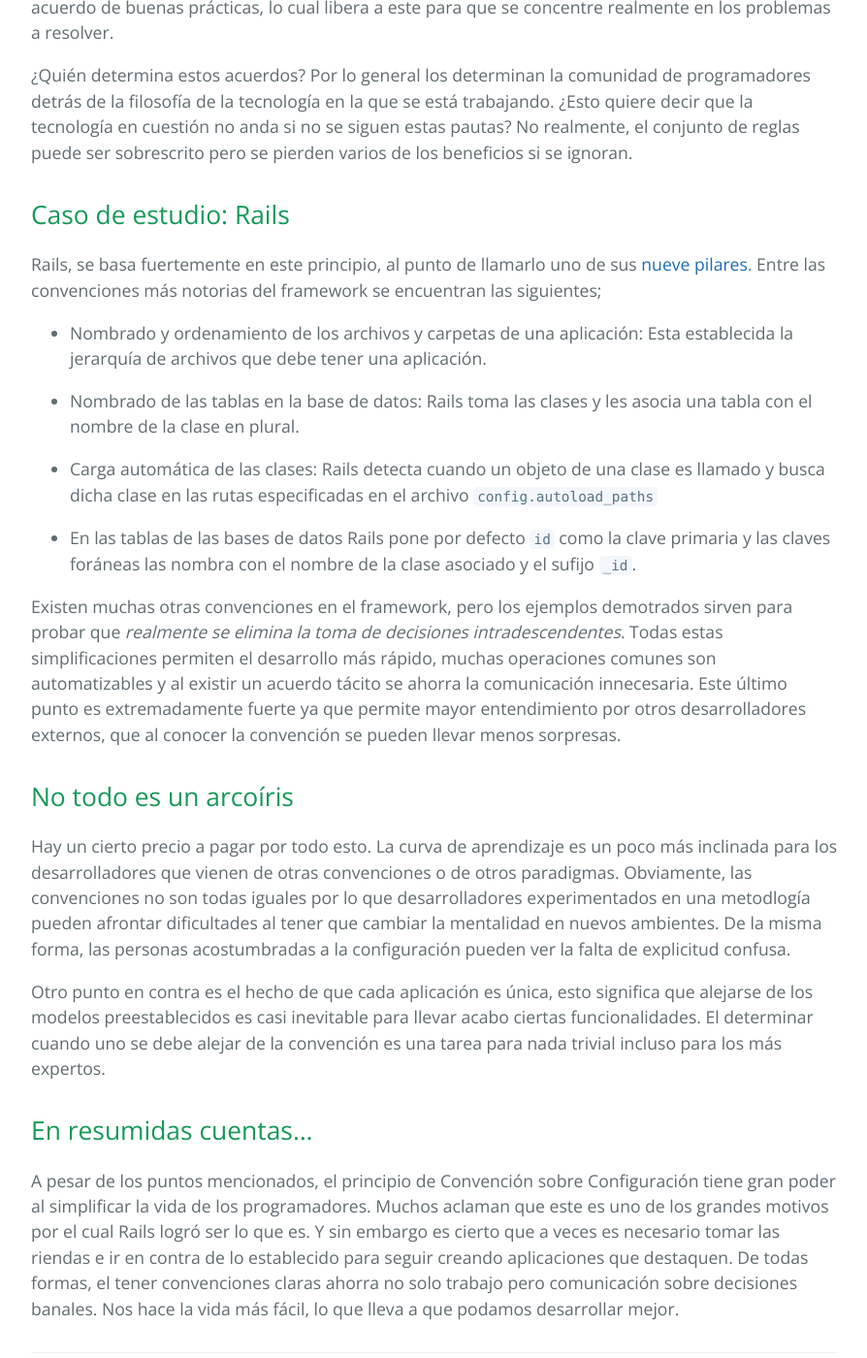
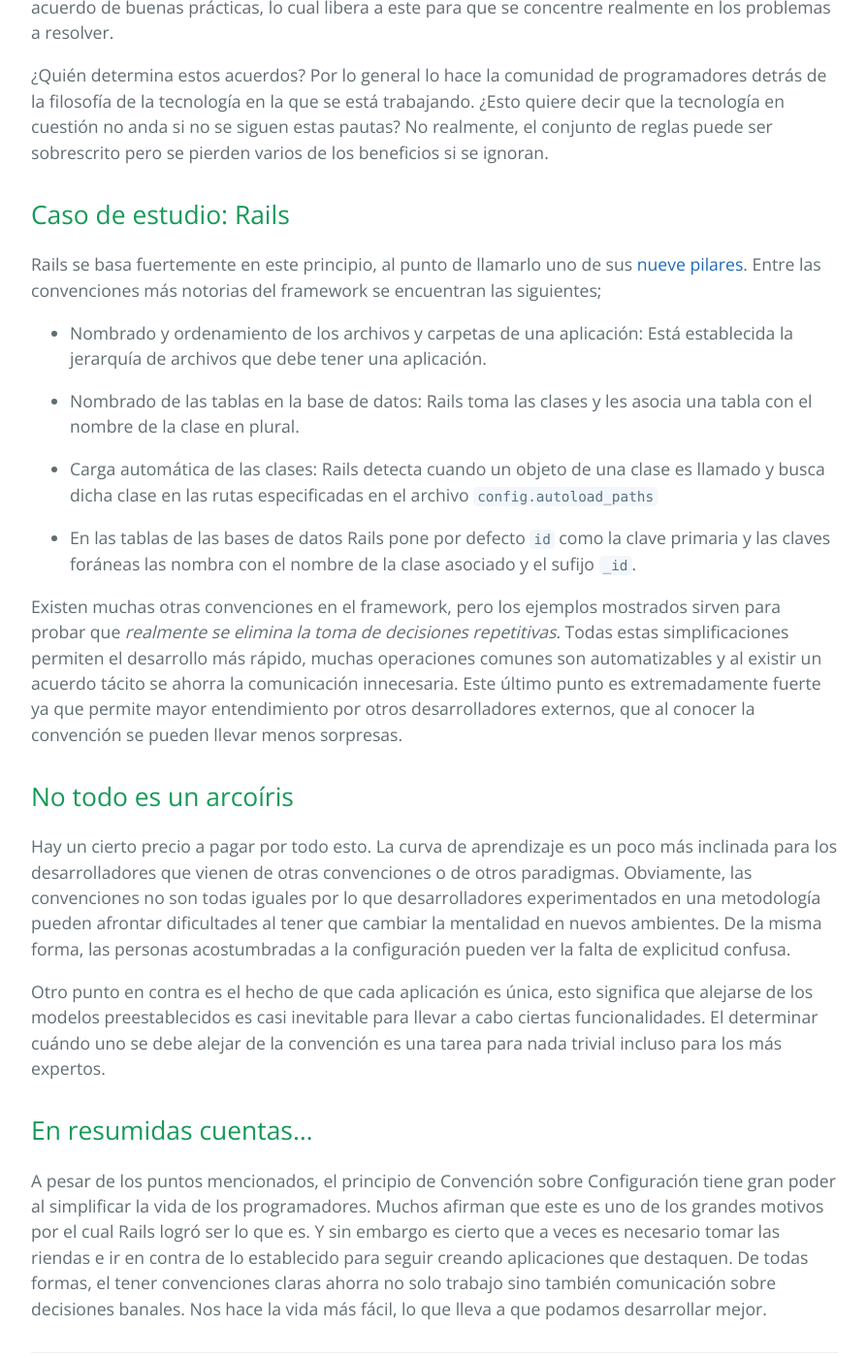
Before and after one commit to dsusviela/dsusviela.github.io, a Jekyll site: the page built from index.md, in a window 1280 px wide and 1400 px high, scrolled down 780 px. Shown: the whole window at 97% size, without its empty margins (192-1086 px from the left). Built offline with Jekyll 4.4.1, drawn with Linux system fonts in a browser that asks for light colours; our own code applies the rules of GitHub Pages for plain Markdown files; some of the changed text lies outside the part shown.

Commit message:
spelling and grammar revision

```diff
--- a/index.md
+++ b/index.md
@@ -1,33 +1,33 @@
-Hace un tiempo una amiga me pregunto si su bolso de 60 litros podía viajar como equipaje de mano y así evitarse el proceso tedioso del despacho. Mi respuesta era lo que ella menos esperaba; “Depende”. Y si, es la verdad. Cada aerolínea tiene sus propias normas sobre los distintos tamaños de lo que constituye “equipaje de mano”. Incluso cuando se trata del mismo modelo de avión, no se pueden poner de acuerdo con un tamaño estándard. Ella tenía que tomar una decisión al tener que determinar si intentaba viajar con ese bolso y arriesgar tener que pagar el despacho o comprar otro un poco mas chico el cual probablemente no se ajustaba a sus necesidades. Y ni hablar de la cadena de decisiones que surgen a partir de la segunda opción. Mi amiga estaba siendo **víctima de la falta de convención** y no lo sabía.
+Hace un tiempo una amiga me preguntó si su bolso de 60 litros podía viajar como equipaje de mano y así evitarse el proceso tedioso del despacho. Mi respuesta era lo que ella menos esperaba; “Depende”. Y sí, es la verdad. Cada aerolínea tiene sus propias normas sobre los distintos tamaños de lo que constituye “equipaje de mano”. Incluso cuando se trata del mismo modelo de avión, no se pueden poner de acuerdo con un tamaño estándar. Ella tenía que tomar una decisión al tener que determinar si intentaba viajar con ese bolso y arriesgar tener que pagar el despacho o comprar otro un poco más chico el cual probablemente no se ajustaba a sus necesidades. Y ni hablar de la cadena de decisiones que surgen a partir de la segunda opción. Mi amiga estaba siendo **víctima de la falta de convención** y no lo sabía.
 
 * * *
 
-## Libremonos de las decisiones innecesarias
+## Librémonos de las decisiones innecesarias
 
 En el mundo del software existe un concepto el cual se llama “Convención sobre configuración”, quizás más conocido en inglés por “Convention over configuration” el cual busca simplificarnos la vida. El objetivo es simple, decrecer la cantidad de decisiones de un programador mediante el acuerdo de buenas prácticas, lo cual libera a este para que se concentre realmente en los problemas a resolver.
 
-¿Quién determina estos acuerdos? Por lo general los determinan la comunidad de programadores detrás de la filosofía de la tecnología en la que se está trabajando. ¿Esto quiere decir que la tecnología en cuestión no anda si no se siguen estas pautas? No realmente, el conjunto de reglas puede ser sobrescrito pero se pierden varios de los beneficios si se ignoran.
+¿Quién determina estos acuerdos? Por lo general lo hace la comunidad de programadores detrás de la filosofía de la tecnología en la que se está trabajando. ¿Esto quiere decir que la tecnología en cuestión no anda si no se siguen estas pautas? No realmente, el conjunto de reglas puede ser sobrescrito pero se pierden varios de los beneficios si se ignoran.
 
 ## Caso de estudio: Rails
 
-Rails, se basa fuertemente en este principio, al punto de llamarlo uno de sus [nueve pilares](https://rubyonrails.org/doctrine/). Entre las convenciones más notorias del framework se encuentran las siguientes;
+Rails se basa fuertemente en este principio, al punto de llamarlo uno de sus [nueve pilares](https://rubyonrails.org/doctrine/). Entre las convenciones más notorias del framework se encuentran las siguientes;
 
- - Nombrado y ordenamiento de los archivos y carpetas de una aplicación: Esta establecida la jerarquía de archivos que debe tener una aplicación.
+- Nombrado y ordenamiento de los archivos y carpetas de una aplicación: Está establecida la jerarquía de archivos que debe tener una aplicación.
 
- - Nombrado de las tablas en la base de datos: Rails toma las clases y les asocia una tabla con el nombre de la clase en plural.
+- Nombrado de las tablas en la base de datos: Rails toma las clases y les asocia una tabla con el nombre de la clase en plural.
 
- - Carga automática de las clases: Rails detecta cuando un objeto de una clase es llamado y busca dicha clase en las rutas especificadas en el archivo `config.autoload_paths`
+- Carga automática de las clases: Rails detecta cuando un objeto de una clase es llamado y busca dicha clase en las rutas especificadas en el archivo `config.autoload_paths`
 
- - En las tablas de las bases de datos Rails pone por defecto `id` como la clave primaria y las claves foráneas las nombra con el nombre de la clase asociado y el sufijo `_id`.
+- En las tablas de las bases de datos Rails pone por defecto `id` como la clave primaria y las claves foráneas las nombra con el nombre de la clase asociado y el sufijo `_id`.
 
- Existen muchas otras convenciones en el framework, pero los ejemplos demotrados sirven para probar que *realmente se elimina la toma de decisiones intradescendentes*. Todas estas simplificaciones permiten el desarrollo más rápido, muchas operaciones comunes son automatizables y al existir un acuerdo tácito se ahorra la comunicación innecesaria. Este último punto es extremadamente fuerte ya que permite mayor entendimiento por otros desarrolladores externos, que al conocer la convención se pueden llevar menos sorpresas.
+Existen muchas otras convenciones en el framework, pero los ejemplos mostrados sirven para probar que *realmente se elimina la toma de decisiones repetitivas*. Todas estas simplificaciones permiten el desarrollo más rápido, muchas operaciones comunes son automatizables y al existir un acuerdo tácito se ahorra la comunicación innecesaria. Este último punto es extremadamente fuerte ya que permite mayor entendimiento por otros desarrolladores externos, que al conocer la convención se pueden llevar menos sorpresas.
 
 ## No todo es un arcoíris
 
-Hay un cierto precio a pagar por todo esto. La curva de aprendizaje es un poco más inclinada para los desarrolladores que vienen de otras convenciones o de otros paradigmas. Obviamente, las convenciones no son todas iguales por lo que desarrolladores experimentados en una metodlogía pueden afrontar dificultades al tener que cambiar la mentalidad en nuevos ambientes. De la misma forma, las personas acostumbradas a la configuración pueden ver la falta de explicitud confusa.
+Hay un cierto precio a pagar por todo esto. La curva de aprendizaje es un poco más inclinada para los desarrolladores que vienen de otras convenciones o de otros paradigmas. Obviamente, las convenciones no son todas iguales por lo que desarrolladores experimentados en una metodología pueden afrontar dificultades al tener que cambiar la mentalidad en nuevos ambientes. De la misma forma, las personas acostumbradas a la configuración pueden ver la falta de explicitud confusa.
 
-Otro punto en contra es el hecho de que cada aplicación es única, esto significa que alejarse de los modelos preestablecidos es casi inevitable para llevar acabo ciertas funcionalidades. El determinar cuando uno se debe alejar de la convención es una tarea para nada trivial incluso para los más expertos.
+Otro punto en contra es el hecho de que cada aplicación es única, esto significa que alejarse de los modelos preestablecidos es casi inevitable para llevar a cabo ciertas funcionalidades. El determinar cuándo uno se debe alejar de la convención es una tarea para nada trivial incluso para los más expertos.
 
 ## En resumidas cuentas...
 
-A pesar de los puntos mencionados, el principio de Convención sobre Configuración tiene gran poder al simplificar la vida de los programadores. Muchos aclaman que este es uno de los grandes motivos por el cual Rails logró ser lo que es. Y sin embargo es cierto que a veces es necesario tomar las riendas e ir en contra de lo establecido para seguir creando aplicaciones que destaquen. De todas formas, el tener convenciones claras ahorra no solo trabajo pero comunicación sobre decisiones banales. Nos hace la vida más fácil, lo que lleva a que podamos desarrollar mejor.
+A pesar de los puntos mencionados, el principio de Convención sobre Configuración tiene gran poder al simplificar la vida de los programadores. Muchos afirman que este es uno de los grandes motivos por el cual Rails logró ser lo que es. Y sin embargo es cierto que a veces es necesario tomar las riendas e ir en contra de lo establecido para seguir creando aplicaciones que destaquen. De todas formas, el tener convenciones claras ahorra no solo trabajo sino también comunicación sobre decisiones banales. Nos hace la vida más fácil, lo que lleva a que podamos desarrollar mejor.
```
Also changed, not shown: 2 other files.
